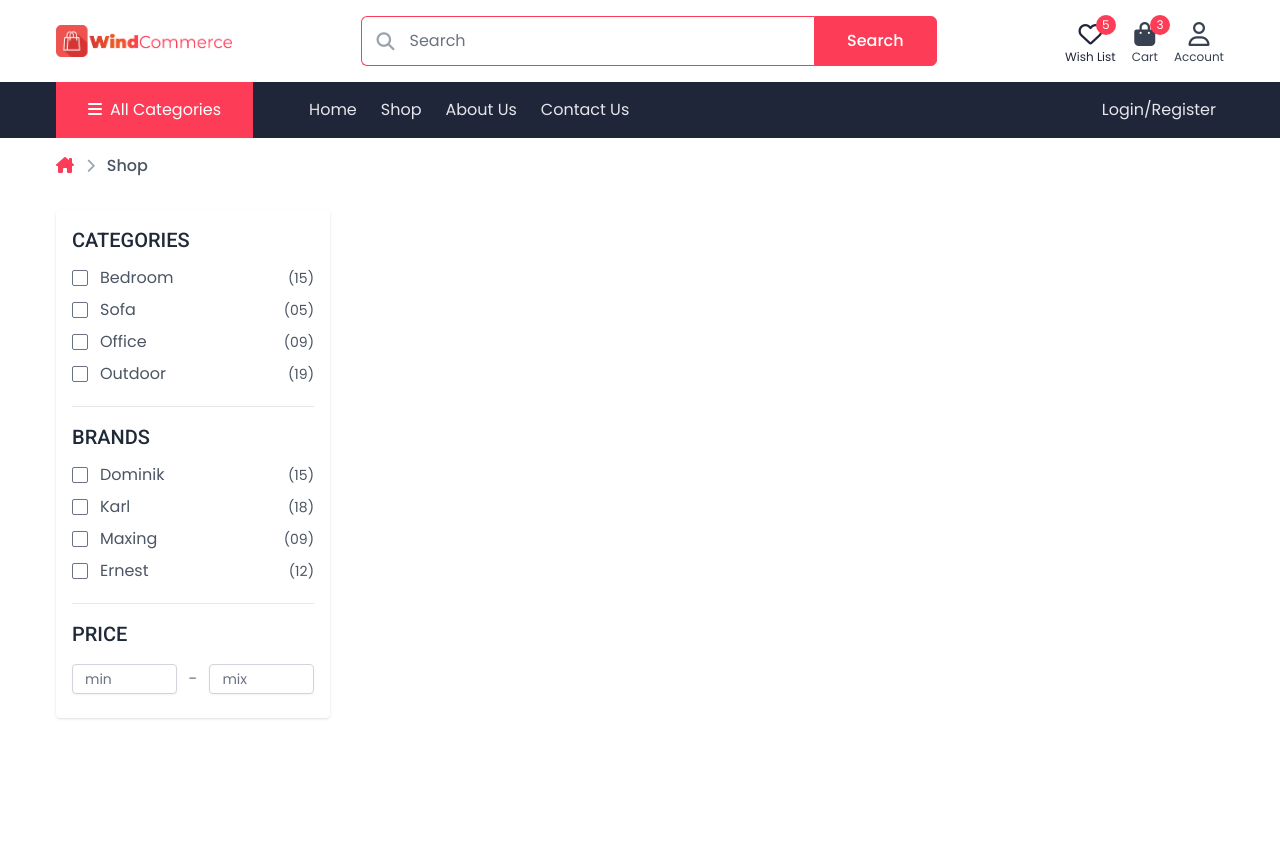
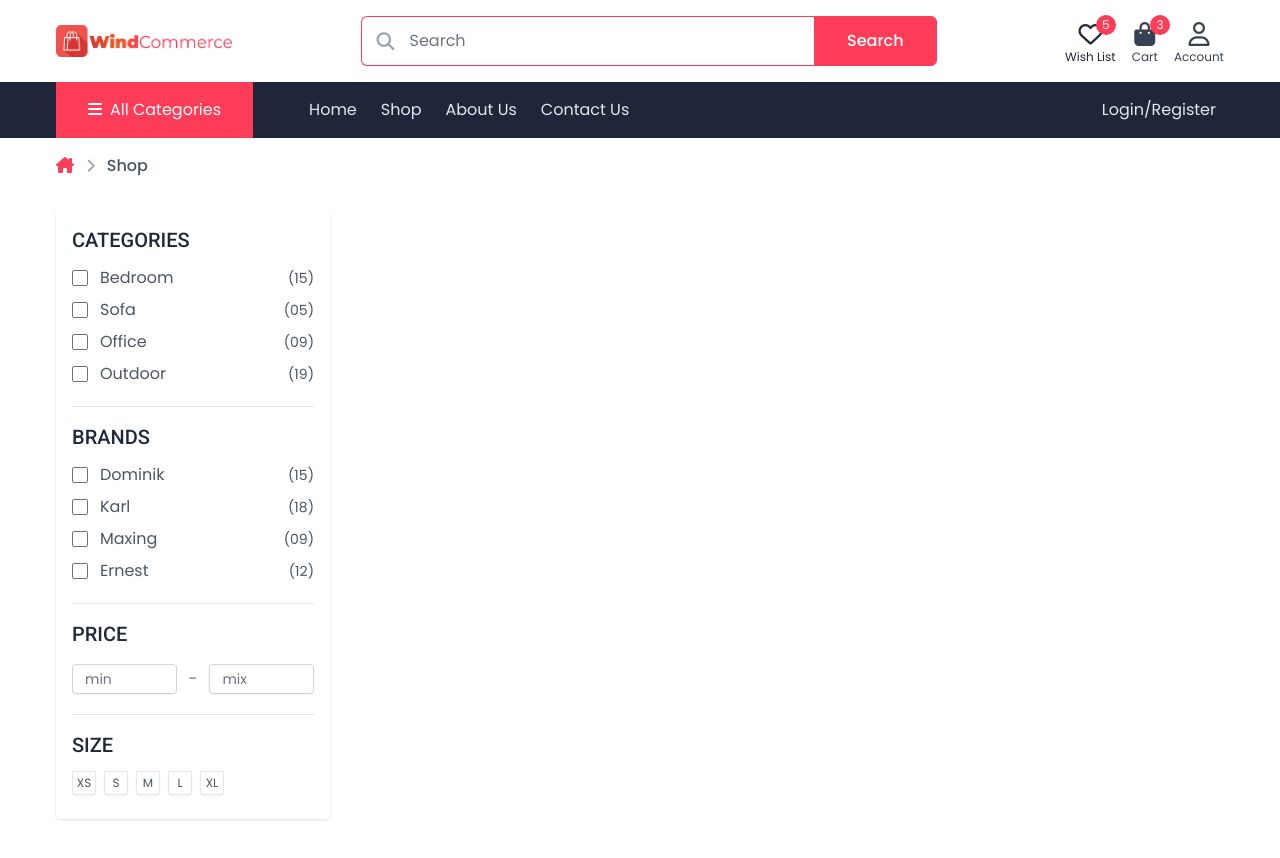
Before and after one commit to aansourav/WindCommerce, a website built with Vite: page shop.html in a window 1280 px wide. Before the commit the page ends 800 px from the top, so only its background shows below. Built offline with nearby package versions, Linux system fonts and the light colour scheme.

Commit message:
Shop Page Left Sidebar Size Filter Section Added

```diff
--- a/shop.html
+++ b/shop.html
@@ -322,6 +322,68 @@
             </div>
           </div>
           <!-- price filter end -->
+          <!-- size filter -->
+          <div class="pt-4">
+            <h3 class="text-xl text-gray-800 mb-3 uppercase font-medium">size</h3>
+            <div class="flex items-center gap-2">
+              <!-- single size -->
+              <div class="size-selector">
+                <input type="radio" name="size" class="hidden" id="size-xs" />
+                <label
+                  for="size-xs"
+                  class="text-xs border border-gray-200 rounded-sm h-6 w-6 flex items-center justify-center cursor-pointer shadow-sm text-gray-600"
+                >
+                  XS
+                </label>
+              </div>
+              <!-- single size end -->
+              <!-- single size -->
+              <div class="size-selector">
+                <input type="radio" name="size" class="hidden" id="size-s" />
+                <label
+                  for="size-s"
+                  class="text-xs border border-gray-200 rounded-sm h-6 w-6 flex items-center justify-center cursor-pointer shadow-sm text-gray-600"
+                >
+                  S
+                </label>
+              </div>
+              <!-- single size end -->
+              <!-- single size -->
+              <div class="size-selector">
+                <input type="radio" name="size" class="hidden" id="size-m" checked />
+                <label
+                  for="size-m"
+                  class="text-xs border border-gray-200 rounded-sm h-6 w-6 flex items-center justify-center cursor-pointer shadow-sm text-gray-600"
+                >
+                  M
+                </label>
+              </div>
+              <!-- single size end -->
+              <!-- single size -->
+              <div class="size-selector">
+                <input type="radio" name="size" class="hidden" id="size-l" />
+                <label
+                  for="size-l"
+                  class="text-xs border border-gray-200 rounded-sm h-6 w-6 flex items-center justify-center cursor-pointer shadow-sm text-gray-600"
+                >
+                  L
+                </label>
+              </div>
+              <!-- single size end -->
+              <!-- single size -->
+              <div class="size-selector">
+                <input type="radio" name="size" class="hidden" id="size-xl" />
+                <label
+                  for="size-xl"
+                  class="text-xs border border-gray-200 rounded-sm h-6 w-6 flex items-center justify-center cursor-pointer shadow-sm text-gray-600"
+                >
+                  XL
+                </label>
+              </div>
+              <!-- single size end -->
+            </div>
+          </div>
+          <!-- size filter end -->
 
         </div>
       </div>
```
